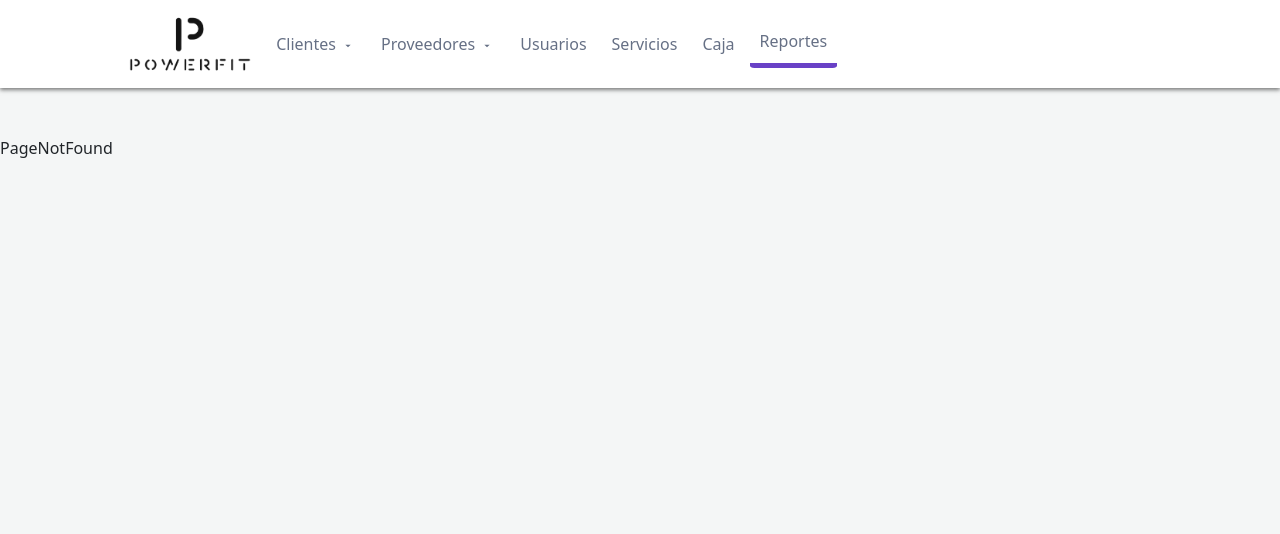
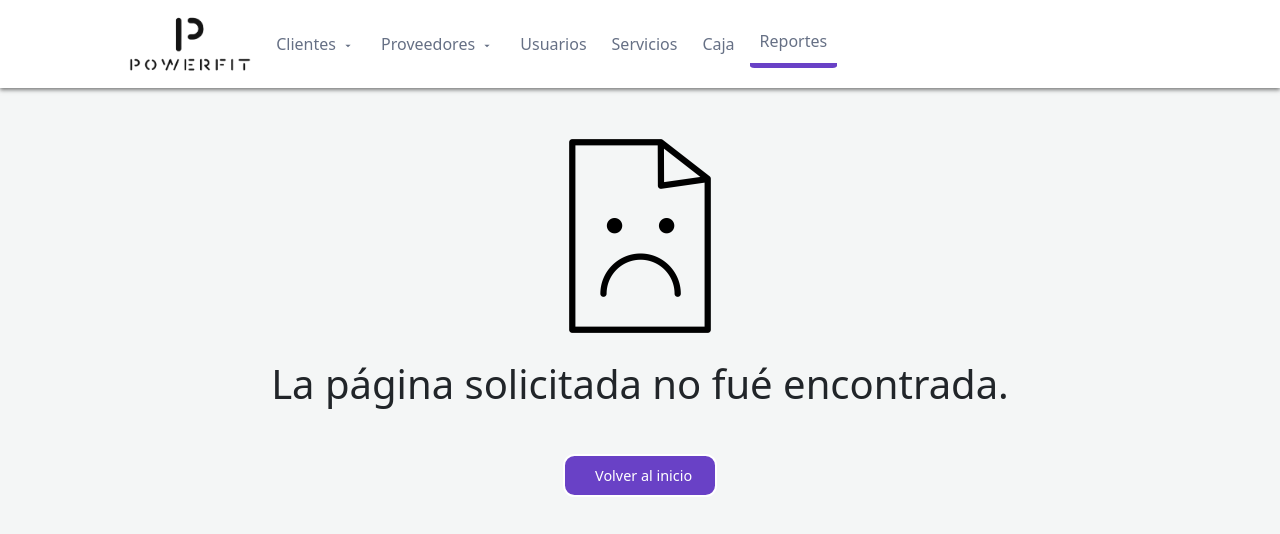
Before and after one commit to arvidjj/IngeSoft2-Frontend, a React (Vite) app: page /reportes in a window 1280 px wide. Shown: the top 534 px of the page. Built offline with nearby package versions, Linux system fonts and the light colour scheme; no server answers.

Commit message:
Mejorada pantalla de 404

```diff
--- a/src/pages/PageNotFound.jsx
+++ b/src/pages/PageNotFound.jsx
@@ -1,8 +1,24 @@
 import React from 'react'
+import { useNavigate } from "react-router-dom";
+import BotonCrear from '../components/bottons/ButtonCrear';
 
 const PageNotFound = () => {
+
+  const navigate = useNavigate();
+
+  const goToHome = () => {
+    navigate("/clientes");
+  }
+
   return (
-    <div>PageNotFound</div>
+    <div className="d-flex">
+      <div className='mx-auto d-flex flex-column align-items-center justify-content-center gap-4'>
+        <img src="images/404.png" alt="404" width={200} />
+        <h1>La página solicitada no fué encontrada.</h1>
+
+        <BotonCrear text="Volver al inicio" onClick={goToHome} />
+      </div>
+    </div>
   )
 }
 
```
Also changed, not shown: public/images/404.png (added).
